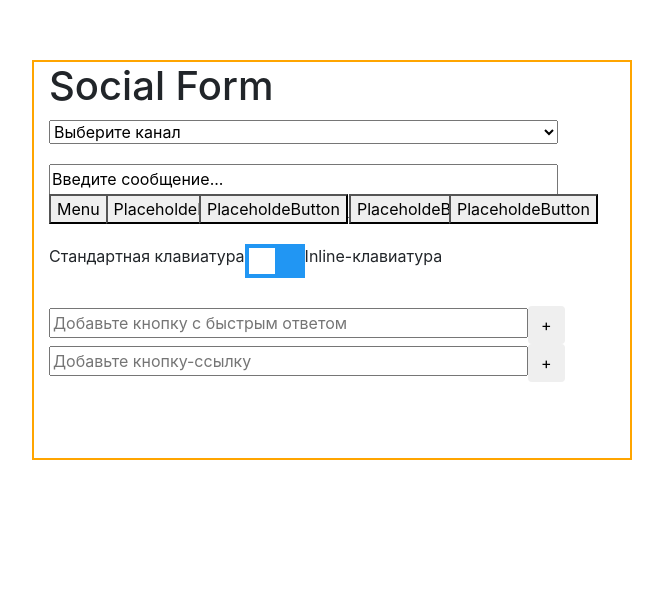
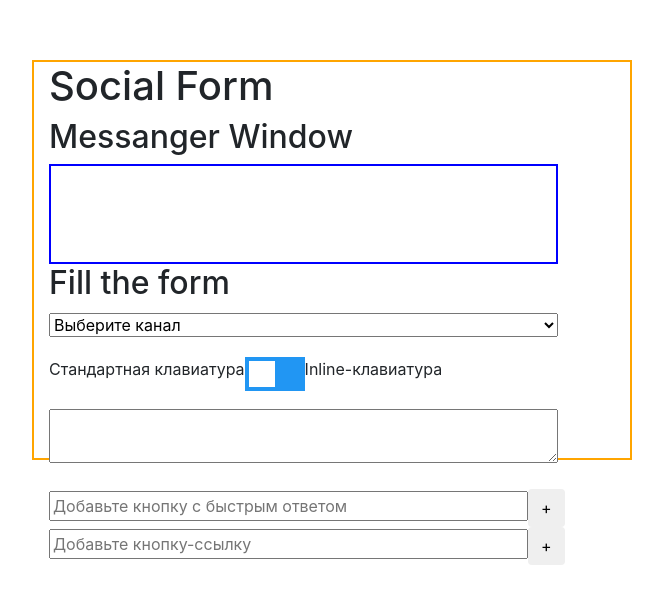
Before and after one commit to trewstaples/social-form-test, a React (Create React App) app: page / in a window 1280 px wide. Shown: the part 140-744 px from the top of the page, without its empty margins (308-971 px from the left). Built offline with nearby package versions, Linux system fonts and the light colour scheme.

Commit message:
Добавит компонент Messenger

```diff
--- a/src/components/app/app.jsx
+++ b/src/components/app/app.jsx
@@ -1,4 +1,5 @@
 import { Form } from '../form'
+import { Messenger } from '../messenger'
 
 const App = () => {
   return (
@@ -6,6 +7,9 @@ const App = () => {
       <header className='header'>
         <h1>Social Form</h1>
       </header>
+      <h2>Messanger Window</h2>
+      <Messenger />
+      <h2>Fill the form</h2>
       <Form />
     </div>
   )
--- a/src/components/form/form.jsx
+++ b/src/components/form/form.jsx
@@ -30,6 +30,7 @@ const Form = () => {
     setKeyboardMode(prevState =>
       prevState === keyboardLayout.standart ? keyboardLayout.inline : keyboardLayout.standart
     )
+    setButtons([])
   }
 
   const onButtonAdded = text => {
@@ -43,11 +44,11 @@ const Form = () => {
       <form>
         <ChannelSelect onChannelChange={onChannelChange} />
 
-        <TextArea channel={channel} />
-
         <KeyboardSwitch onKeyboardChange={onKeyboardChange} />
 
-        <ButtonsList buttons={buttons} />
+        <TextArea channel={channel} buttons={buttons} />
+
+        {/* <ButtonsList buttons={buttons} /> */}
 
         <ButtonAddForm keyboardMode={keyboardLayout.standart} onButtonAdded={onButtonAdded} />
         <ButtonAddForm keyboardMode={keyboardLayout.inline} onButtonAdded={onButtonAdded} />
--- /dev/null
+++ b/src/components/messenger/index.jsx
@@ -0,0 +1 @@
+export { Messenger } from './messenger'
--- /dev/null
+++ b/src/components/messenger/messenger.css
@@ -0,0 +1,5 @@
+.messenger {
+    width: 90%;
+    min-height: 100px;
+    border: 2px solid blue
+}
--- /dev/null
+++ b/src/components/messenger/messenger.jsx
@@ -0,0 +1,7 @@
+import './messenger.css'
+
+const Messenger = () => {
+  return <div className='messenger'></div>
+}
+
+export { Messenger }
--- a/src/components/textarea/textarea.css
+++ b/src/components/textarea/textarea.css
@@ -9,3 +9,11 @@
     height: 100%;
     box-sizing: border-box;
 }
+
+.main__textarea-wrap button {
+    float: left;
+    width: 40px;
+    height: 40px;
+    margin: 5px;
+    position: absolute;
+}
--- a/src/components/textarea/textarea.jsx
+++ b/src/components/textarea/textarea.jsx
@@ -1,3 +1,6 @@
+import { useState, useEffect } from 'react'
+import { ButtonsList } from '../buttons-list'
+
 import './textarea.css'
 
 const textAreaMaxLength = {
@@ -7,29 +10,24 @@ const textAreaMaxLength = {
   SMS: '',
 }
 
-let lastButtonWidth = 0
+const TextArea = ({ channel, buttons }) => {
+  const [currentButtonPosition, setCurrentButtonPosition] = useState(0)
 
-let buttonStartPosition = {
-  left: lastButtonWidth,
-}
+  // useEffect(() => {
+  //   const currentButtonState = document.querySelector('.main__buttons')
 
-const TextArea = ({ channel }) => {
+  //   console.log(currentButtonState.lastChild.style)
+  // })
+
   return (
     <div className='main__textarea-wrap'>
-      <textarea maxLength={textAreaMaxLength[channel]} name={'foo'}>
-        Введите сообщение...
-      </textarea>
-      <div className='main__textarea-buttons-wrap'>
-        <button style={{ position: 'absolute', bottom: 0, left: lastButtonWidth }}>Menu</button>
-        <button style={{ position: 'absolute', bottom: 0, left: lastButtonWidth + '56.5469px' }}>
-          PlaceholdeButton
-        </button>
-        <button style={{ position: 'absolute', bottom: 0, left: 150 }}>PlaceholdeButton</button>
-        <button style={{ position: 'absolute', bottom: 0, left: 300 }}>PlaceholdeButton</button>
-        <button style={{ position: 'absolute', bottom: 0, left: 400 }}>PlaceholdeButton</button>
-      </div>
+      <textarea maxLength={textAreaMaxLength[channel]}></textarea>
+      <ButtonsList buttons={buttons} currentButtonPosition={currentButtonPosition} />
     </div>
   )
 }
 
 export { TextArea }
+
+//Каждой новой кнопке передавать свои стили
+//Координаты каждой кнопки = длина ряда + длина новой кнопки
```
Also changed, not shown: src/components/buttons-list/buttons-list.jsx (+11 -1 lines).
